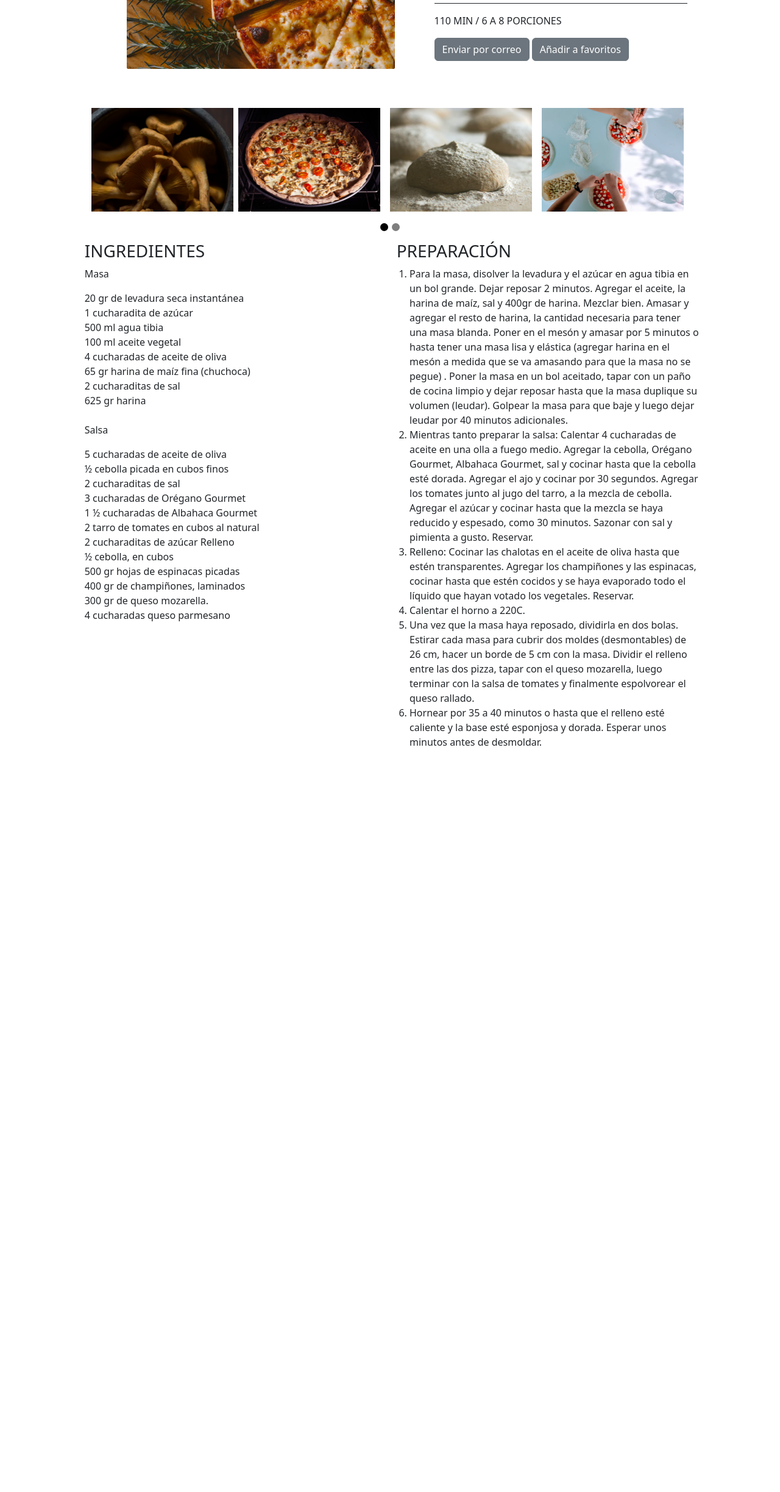
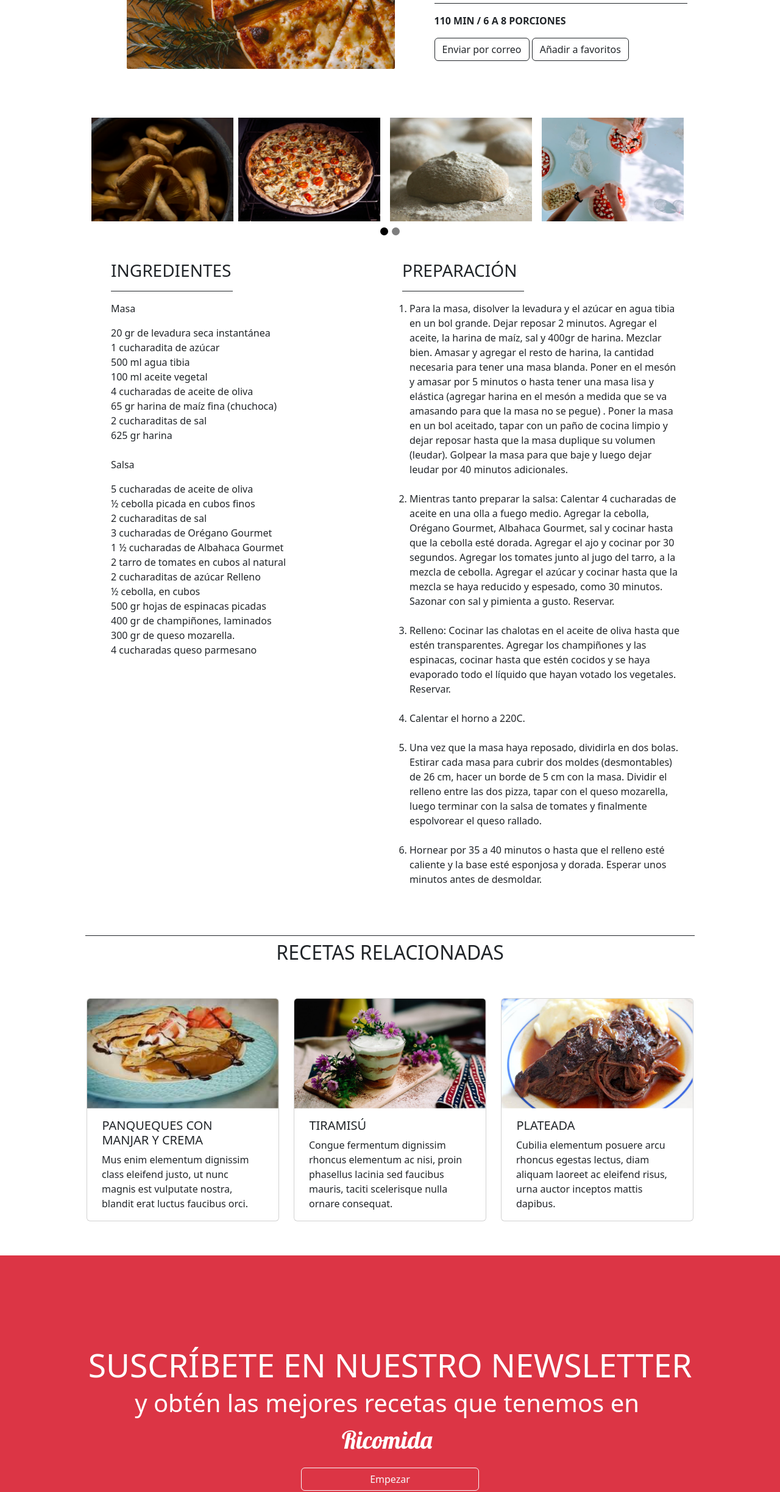
Before and after one commit to rramirez1401/desafio-ricomida, a plain HTML site: page index.html in a window 1280 px wide. Shown: the part 353-2800 px from the top of the page at 61% size. Before the commit the page ends 1598 px from the top, so only its background shows below. Drawn offline with nearby package versions, Linux system fonts and the light colour scheme.

Commit message:
avance 2

```diff
--- a/assets/css/style.css
+++ b/assets/css/style.css
@@ -1,11 +1,17 @@
 
 @import url('https://fonts.googleapis.com/css2?family=Lobster&display=swap');
-
+@import url('https://fonts.googleapis.com/css2?family=Cabin:ital,wght@0,400..700;1,400..700&display=swap');
 
 html{
 
     margin: 0;
     padding: 0;
+}
+
+body {
+    font-family: Cabin;
+    font-weight: 400;
+    font-size: 16pt;
 }
 
 #marca {
@@ -30,11 +36,11 @@ html{
     flex-wrap: wrap;
     justify-content: center;
     margin-top: 0px;
+    margin-bottom: 5%;
 }
 
 #inicioParrafo {
-    max-width: 425px;
-    max-height: 201px;
+    width: 425px;
     padding-top: 2%;
     padding-left: 10px;
 }
@@ -72,4 +78,64 @@ html{
 
 #listaingredientes {
     list-style-type: none;
+
 }
+
+#receta {
+    display: flex;
+    flex-wrap: wrap;
+    justify-content: center;
+    margin-top: 0px;
+    margin-bottom: 5%;
+}
+
+#ingredientes {
+    width: 500px;
+    max-width: 100%;
+    padding-top: 2%;
+    padding-left: 10px;
+}
+
+#preparacion {
+    width: 500px;
+    max-width: 100%;
+    padding-top: 2%;
+}
+
+#hr4 {
+    justify-self: center;
+    opacity: 1;
+    width: 1000px;
+    margin: 0;
+}
+
+#hr5 {
+    margin: 0;
+    justify-self: center;
+    opacity: 1;
+    width: 344px;
+}
+
+#newsletter1 {
+    height: 534px;
+    background-color: #DC3545;
+
+}
+
+#newsletter2 {
+    height: 448px;
+    background-color: #DC3545;
+
+}
+
+#marcafooter {
+    color: #ffffff;
+    font-family: "Lobster";
+    font-weight: 400;
+    font-size: 37pt;
+}
+
+footer {
+    height: 125px;
+    background-color: #373A3C;
+}
--- a/index.html
+++ b/index.html
@@ -16,8 +16,8 @@
 
     <nav class="navbar navbar-expand-lg" style="background-color: #373A3C"; data-bs-theme="dark";>
         <div class="container-fluid">
-            <a class="navbar-brand" href="#" id="marca">
-                <p style="margin: 0;">Ricomida</p>
+            <a class="navbar-brand" href="#" >
+                <p id="marca" style="margin: 0;">Ricomida</p>
             </a>
             <button class="navbar-toggler" type="button" data-bs-toggle="collapse" data-bs-target="#navbarSupportedContent" aria-controls="navbarSupportedContent" aria-expanded="false" aria-label="Toggle navigation">
                 <span class="navbar-toggler-icon"></span>
@@ -52,12 +52,12 @@
                     <hr id="hr2" class="d-lg-none ">
                     <hr id="hr3" class="d-none d-lg-block">
                 </div>
-                <p>110 MIN / 6 A 8 PORCIONES</p>
+                <p style="font-weight: 700;">110 MIN / 6 A 8 PORCIONES</p>
                 <div id="inicioBotones">
-                    <button id="btn1" type="button" class="btn btn-secondary" data-bs-toggle="tooltip" data-bs-placement="bottom" data-bs-title="Presiona para enviar tu correo">
+                    <button id="btn1" type="button" class="btn btn-outline-dark" data-bs-toggle="tooltip" data-bs-placement="bottom" data-bs-title="Presiona para enviar tu correo">
                         Enviar por correo
                     </button>
-                    <button id="btn2" type="button" class="btn btn-secondary" data-bs-toggle="tooltip" data-bs-placement="right" data-bs-title="Agrega esta receta a tus favoritos">
+                    <button id="btn2" type="button" class="btn btn-outline-dark" data-bs-toggle="tooltip" data-bs-placement="right" data-bs-title="Agrega esta receta a tus favoritos">
                         Añadir a favoritos
                     </button>
                 </div>
@@ -73,7 +73,7 @@
                   <button type="button" id="btnslide" data-bs-target="#carouselExampleIndicators" data-bs-slide-to="1" class="btn btn-secondary" aria-label="Slide 2"></button>
 
                 </div>
-                <div class="carousel-inner py-5">
+                <div class="carousel-inner" style="padding-bottom: 3%;">
                   <div class="carousel-item active">
                     <div class="d-flex justify-content-center">
                         <img src="assets/img/slider-1.png" width="233px" height="170px" class="d-block mx2" alt="...">
@@ -102,10 +102,11 @@
             </div>
         </div>
 
-        <div id="receta" class="d-flex justify-content-center">
-            <div id="ingredientes" class="col-5">
+        <div id="receta">
+            <div id="ingredientes" class="text-lg-start">
                 <ul id="listaingredientes">
                     <li><h3>INGREDIENTES</h3></li>
+                    <hr style="width: 200px; opacity: 1;">
                     <li><p>Masa</p></li>
                     <li>20 gr de levadura seca instantánea</li>
                     <li>1 cucharadita de azúcar</li>
@@ -131,22 +132,89 @@
                 </ul>
             </div>
 
-            <div id="preparacion" class="col-5">
-                <h3 style="padding-left: 2%;">PREPARACIÓN</h3>
+            <div id="preparacion" class="px-lg-0 px-4">
+                <h3 style="padding-left: 4%;">PREPARACIÓN</h3>
+                <hr style="width: 200px; opacity: 1; margin-left: 4%;">
                 <ol style="padding-right: 5%;">
-                    <li>Para la masa, disolver la levadura y el azúcar en agua tibia en un bol grande. Dejar reposar 2 minutos. Agregar el aceite, la harina de maíz, sal y 400gr de harina. Mezclar bien. Amasar y agregar el resto de harina, la cantidad necesaria para tener una masa blanda. Poner en el mesón y amasar por 5 minutos o hasta tener una masa lisa y elástica (agregar harina en el mesón a medida que se va amasando para que la masa no se pegue) . Poner la masa en un bol aceitado, tapar con un paño de cocina limpio y dejar reposar hasta que la masa duplique su volumen (leudar). Golpear la masa para que baje y luego dejar leudar por 40 minutos adicionales.</li>
-                    <li>Mientras tanto preparar la salsa: Calentar 4 cucharadas de aceite en una olla a fuego medio. Agregar la cebolla, Orégano Gourmet, Albahaca Gourmet, sal y cocinar hasta que la cebolla esté dorada. Agregar el ajo y cocinar por 30 segundos. Agregar los tomates junto al jugo del tarro, a la mezcla de cebolla. Agregar el azúcar y cocinar hasta que la mezcla se haya reducido y espesado, como 30 minutos. Sazonar con sal y pimienta a gusto. Reservar.</li>
-                    <li>Relleno: Cocinar las chalotas en el aceite de oliva hasta que estén transparentes. Agregar los champiñones y las espinacas, cocinar hasta que estén cocidos y se haya evaporado todo el líquido que hayan votado los vegetales. Reservar. </li>
-                    <li>Calentar el horno a 220C.</li>
-                    <li>Una vez que la masa haya reposado, dividirla en dos bolas. Estirar cada masa para cubrir dos moldes (desmontables) de 26 cm, hacer un borde de 5 cm con la masa. Dividir el relleno entre las dos pizza, tapar con el queso mozarella, luego terminar con la salsa de tomates y finalmente espolvorear el queso rallado.</li>
+                    <li>Para la masa, disolver la levadura y el azúcar en agua tibia en un bol grande. Dejar reposar 2 minutos. Agregar el aceite, la harina de maíz, sal y 400gr de harina. Mezclar bien. Amasar y agregar el resto de harina, la cantidad necesaria para tener una masa blanda. Poner en el mesón y amasar por 5 minutos o hasta tener una masa lisa y elástica (agregar harina en el mesón a medida que se va amasando para que la masa no se pegue) . Poner la masa en un bol aceitado, tapar con un paño de cocina limpio y dejar reposar hasta que la masa duplique su volumen (leudar). Golpear la masa para que baje y luego dejar leudar por 40 minutos adicionales.</li><br>
+                    <li>Mientras tanto preparar la salsa: Calentar 4 cucharadas de aceite en una olla a fuego medio. Agregar la cebolla, Orégano Gourmet, Albahaca Gourmet, sal y cocinar hasta que la cebolla esté dorada. Agregar el ajo y cocinar por 30 segundos. Agregar los tomates junto al jugo del tarro, a la mezcla de cebolla. Agregar el azúcar y cocinar hasta que la mezcla se haya reducido y espesado, como 30 minutos. Sazonar con sal y pimienta a gusto. Reservar.</li><br>
+                    <li>Relleno: Cocinar las chalotas en el aceite de oliva hasta que estén transparentes. Agregar los champiñones y las espinacas, cocinar hasta que estén cocidos y se haya evaporado todo el líquido que hayan votado los vegetales. Reservar. </li><br>
+                    <li>Calentar el horno a 220C.</li><br>
+                    <li>Una vez que la masa haya reposado, dividirla en dos bolas. Estirar cada masa para cubrir dos moldes (desmontables) de 26 cm, hacer un borde de 5 cm con la masa. Dividir el relleno entre las dos pizza, tapar con el queso mozarella, luego terminar con la salsa de tomates y finalmente espolvorear el queso rallado.</li><br>
                     <li>Hornear por 35 a 40 minutos o hasta que el relleno esté caliente y la base esté esponjosa y dorada. Esperar unos minutos antes de desmoldar.</li>
                 </ol>
+            </div>
+        </div>
+
+
+        <div class="text-center">
+            <div class="my-2">
+                <hr id="hr4" class="d-none d-lg-block">
+                <hr id="hr5" class="d-block d-lg-none">
+            </div>
+            <h2>RECETAS RELACIONADAS</h2>
+            <div id="cards" class="container d-flex justify-content-center my-5">
+                <div class="row row-cols-1 row-cols-lg-3">
+                    <div class="col my-2">
+                        <div class="card" style="margin: 0 auto; width: 316px;">
+                            <img src="assets/img/recipe-card-1.png" class="card-img-top" style="width: 316px; height: 180px; max-width: 100%;">
+                            <div class="card-body text-start">
+                                <h5 style="padding: 0 8% 0 3%;">PANQUEQUES CON MANJAR Y CREMA</h5>
+                                <p class="card-text px-2">Mus enim elementum dignissim class eleifend justo, ut nunc magnis est vulputate nostra, blandit erat luctus faucibus orci. </p>
+                            </div>
+                        </div>
+                    </div>
+                    <div class="col my-2">
+                        <div class="card h-100" style="margin: 0 auto; width: 316px;">
+                            <img src="assets/img/recipe-card-2.png" class="card-img-top" style="width:auto; height: 180px;">
+                            <div class="card-body text-start">
+                                <h5 style="padding: 0 8% 0 3%;">TIRAMISÚ</h5>
+                                <p class="card-text px-2">Congue fermentum dignissim rhoncus elementum ac nisi, proin phasellus lacinia sed faucibus mauris, taciti scelerisque nulla ornare consequat.</p>
+                            </div>
+                        </div>
+                    </div>
+                    <div class="col my-2">
+                        <div class="card h-100" style="margin: 0 auto; width: 316px;">
+                            <img src="assets/img/recipe-card-3.png" class="card-img-top" style="height: 180px;">
+                            <div class="card-body text-start">
+                                <h5 style="padding: 0 8% 0 3%;">PLATEADA</h5>
+                                <p class="card-text px-2">Cubilia elementum posuere arcu rhoncus egestas lectus, diam aliquam laoreet ac eleifend risus, urna auctor inceptos mattis dapibus.</p>
+                            </div>
+                        </div>
+                    </div>
+                </div>
+            </div>
+        </div>
+
+        <div>
+            <div class="d-none d-lg-block">
+                <div id="newsletter1" class="d-flex justify-content-center align-items-center ">
+                    <div style="color: #ffffff;" class="text-center">
+                        <h2 style="margin: 0; font-size: 40pt;">SUSCRÍBETE EN NUESTRO NEWSLETTER</h2>
+                        <p style="padding-right: 1%; font-size: 30pt;">y obtén las mejores recetas que tenemos en <span style="font-family: Lobster; font-weight: 400;">Ricomida</span></p>
+                        <button id="btnnews1" type="button" class="btn btn-outline-light"><p style="margin: 0; padding: 0 100px 0 100px;">Empezar</p></button>
+                    </div>
+                </div>
+            </div>
+
+            <div class="d-block d-lg-none">
+                <div id="newsletter2" class="d-flex justify-content-center align-items-center">
+                    <div style="color: #ffffff;" class="text-center">
+                        <h2 style="margin: 0; font-size: 30pt; padding-bottom: 25px;">SUSCRÍBETE EN NUESTRO NEWSLETTER</h2>
+                        <p style="font-size: 20pt;">y obtén las mejores recetas que tenemos en <span style="font-family: Lobster; font-weight: 400;">Ricomida</span></p>
+                        <button id="btnnews2" type="button" class="btn btn-outline-light"><p style="margin: 0; padding: 0 100px 0 100px;">Empezar</p></button>
+                    </div>
+                </div>
             </div>
 
         </div>
 
     </main>
 
+    <footer class="d-flex align-items-center justify-content-center">
+        <p id="marcafooter" style="margin: 0;">Ricomida</p>
+    </footer>
+
 
 </body>
 </html>
```
Also changed, not shown: assets/js/main.js (+7 -0 lines).
